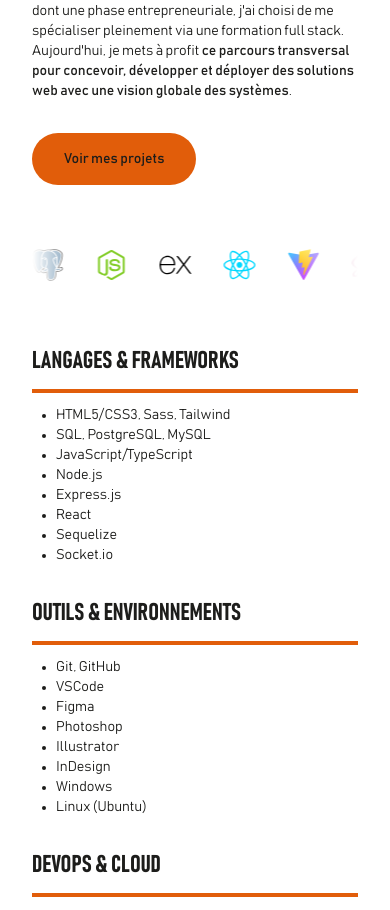
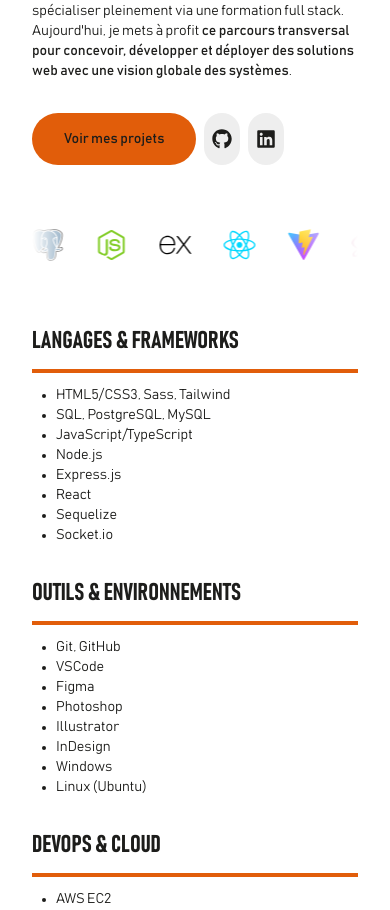
Before and after one commit to renardoli/portfolio-2025, a React (Vite) app: page / in a window 390 px wide. Shown: the part 967-1877 px from the top of the page. Built offline with nearby package versions, Linux system fonts and the light colour scheme.

Commit message:
feat: update Nav, Homepage, Projects, and Timeline components for improved layout and responsiveness

```diff
--- a/src/components/Nav.tsx
+++ b/src/components/Nav.tsx
@@ -3,8 +3,8 @@ import { NavLink } from 'react-router';
 
 const Nav = () => {
   return (
-    <nav className="flex flex-col gap-8 items-center bg-dynamic-black text-super-silver w-full p-4 rounded-4xl md:flex-row md:bg-transparent md:text-dynamic-black md:w-auto">
-      <ul className="flex gap-6 items-center font-semibold [&>li>a.active]:text-tobiko-orange [&>li>a]:hover:text-tobiko-orange">
+    <nav className="flex flex-col gap-8 items-center bg-dynamic-black text-super-silver w-full p-4 rounded-4xl [&_a:hover]:text-tobiko-orange md:flex-row md:bg-transparent md:text-dynamic-black md:w-auto">
+      <ul className="flex gap-6 items-center font-semibold [&>li>a.active]:text-tobiko-orange">
         <li className="flex-shrink-0">
           <NavLink to="/">A propos</NavLink>
         </li>
--- a/src/index.css
+++ b/src/index.css
@@ -67,10 +67,10 @@ a,
   @apply font-normal w-fit px-8 py-4 rounded-full cursor-pointer;
 
   &.btn-icon {
-    @apply flex items-center p-4 aspect-square;
+    @apply flex items-center p-2 aspect-square;
 
     svg {
-      @apply w-6 h-6 m-auto;
+      @apply w-5 h-5 m-auto;
     }
   }
 
--- a/src/pages/Homepage.tsx
+++ b/src/pages/Homepage.tsx
@@ -1,3 +1,4 @@
+import { FaGithub, FaLinkedin } from 'react-icons/fa6';
 import { Link } from 'react-router';
 import photo from '../assets/img/olivier-renard-photo.png';
 import TechCarousel from '../components/TechCarousel';
@@ -7,7 +8,7 @@ import Layout from '../layout/Layout';
 const Homepage = () => {
   return (
     <Layout>
-      <div className="container mx-auto px-8 pt-5 pb-20 flex flex-col gap-8 lg:py-20">
+      <div className="container mx-auto px-8 pb-20 flex flex-col gap-8 lg:py-20">
         <div className="flex flex-col gap-8 lg:flex-row">
           <img
             className="rounded-full aspect-square w-xs m-auto object-cover object-top lg:rounded-4xl lg:order-last lg:m-0 xl:w-auto xl:aspect-auto"
@@ -48,9 +49,27 @@ const Homepage = () => {
               </strong>
               .
             </p>
-            <Link className="btn btn-default" to={'/projects'}>
-              Voir mes projets
-            </Link>
+            <div className="flex gap-2">
+              <Link className="btn btn-default" to={'/projects'}>
+                Voir mes projets
+              </Link>
+              <a
+                className="btn btn-icon btn-alt"
+                target="_blank"
+                rel="noreferrer"
+                href="https://github.com/renardoli"
+              >
+                <FaGithub />
+              </a>
+              <a
+                className="btn btn-icon btn-alt"
+                target="_blank"
+                rel="noreferrer"
+                href="https://www.linkedin.com/in/renard-olivier/"
+              >
+                <FaLinkedin />
+              </a>
+            </div>
           </div>
         </div>
         <TechCarousel />
--- a/src/pages/Projects.tsx
+++ b/src/pages/Projects.tsx
@@ -6,7 +6,7 @@ import Layout from '../layout/Layout';
 const Projects = () => {
   return (
     <Layout>
-      <div className="container mx-auto px-8 pt-5 pb-20 flex flex-col gap-32 lg:py-20">
+      <div className="container mx-auto px-8 pb-20 flex flex-col gap-32 lg:py-20">
         {projects.map(
           ({ title, subtitle, img, imgAlt, link, github, description }) => (
             <div key={title} className="flex flex-col gap-8 lg:flex-row">
@@ -21,7 +21,7 @@ const Projects = () => {
                   <h2>{subtitle}</h2>
                 </div>
                 <p>{description}</p>
-                <div className="flex gap-4">
+                <div className="flex gap-2">
                   <button type="button" className="btn btn-default">
                     Voir plus
                   </button>
--- a/src/pages/Timeline.tsx
+++ b/src/pages/Timeline.tsx
@@ -5,11 +5,11 @@ import Layout from '../layout/Layout';
 const Timeline = () => {
   return (
     <Layout>
-      <div className="container mx-auto px-8 pt-5 pb-20 flex flex-col gap-32 sm:py-20">
-        <div className="border-l-5 border-super-silver pl-8 ml-6 space-y-32 relative sm:pl-16 sm:ml-8">
+      <div className="container mx-auto px-8 pb-20 flex flex-col gap-32 sm:py-20">
+        <div className="border-l-5 border-super-silver pl-9 ml-4.5 space-y-16 relative sm:pl-16 sm:ml-8 sm:space-y-32">
           {timeline.map(({ date, title, subtitle, type, description }) => (
             <div key={title} className="relative">
-              <div className="absolute -left-[3.7rem] top-4 w-12 h-12 bg-tobiko-orange rounded-full flex items-center justify-center text-sm sm:-left-[6.1rem] sm:top-8 sm:w-16 sm:h-16">
+              <div className="absolute -left-[3.6rem] top-5.5 w-10 h-10 bg-tobiko-orange rounded-full flex items-center justify-center text-sm sm:-left-[6.1rem] sm:top-8 sm:w-16 sm:h-16">
                 <span>
                   {type === 'travail' && (
                     <FaBriefcase size={'50%'} className="m-auto" />
@@ -26,6 +26,7 @@ const Timeline = () => {
               <h2>{subtitle}</h2>
               <ul className="list-disc pl-4 mt-4">
                 {description.map((line, i) => (
+                  // biome-ignore lint/suspicious/noArrayIndexKey: <explanation>
                   <li key={i}>{line}</li>
                 ))}
               </ul>
```
